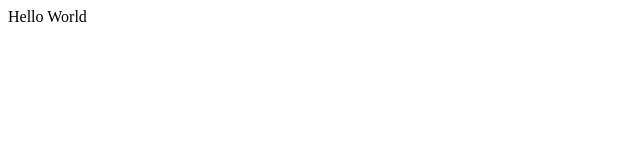
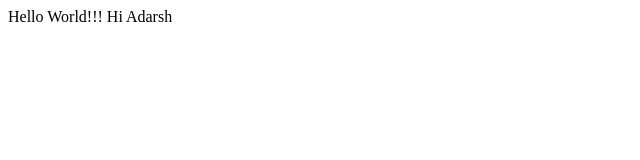
Before and after one commit to jainaakash1991/jainaakash1991.github.io, a plain HTML site: page index.html in a window 1280 px wide. Shown: the whole page, without its empty margins (0-640 px from the left). Drawn offline with Linux system fonts and the light colour scheme.

Commit message:
new changes

```diff
--- a/index.html
+++ b/index.html
@@ -8,7 +8,7 @@
 </head>
 
 <body>
-Hello World
+Hello World!!! Hi Adarsh
 </body>
 
 </html>
```
